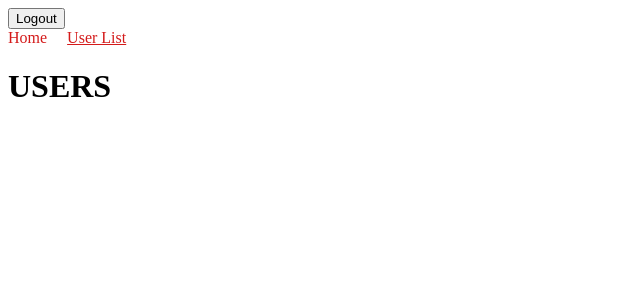
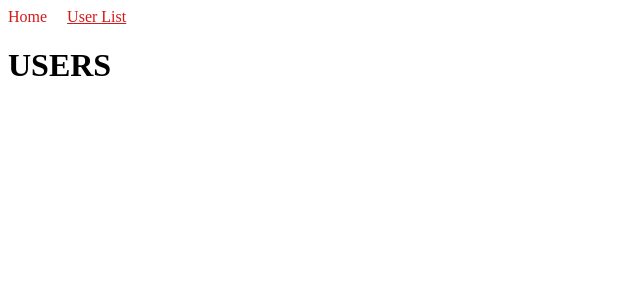
Before and after one commit to alexsylvian/final-project, a React (Create React App) app in the folder client/: page /users in a window 1280 px wide. Shown: the top 300 px of the page, without its empty margins (0-640 px from the left). Built offline with nearby package versions, Linux system fonts and the light colour scheme.

Commit message:
login finished. working on logout

```diff
--- a/client/src/components/Navbar.js
+++ b/client/src/components/Navbar.js
@@ -1,7 +1,7 @@
 import { NavLink } from "react-router-dom";
 import "../Navbar.css"
 
-function NavBar({ onLogout }) {
+function NavBar({ onLogout, user }) {
   function handleLogout() {
     fetch("/logout", {
       method: "DELETE",
@@ -10,7 +10,7 @@ function NavBar({ onLogout }) {
   return (
     <>
     <header>
-      <button onClick={handleLogout}>Logout</button>
+      {user && <button onClick={handleLogout}>Logout</button>}
     </header>
     <nav>
       <NavLink
--- a/client/src/pages/Home.js
+++ b/client/src/pages/Home.js
@@ -11,6 +11,10 @@ function Home() {
 
   function handleLogin(user) {
     setUser(user);
+  }
+
+  function handleLogout(user) {
+    setUser(null)
   }
 
   useEffect(() => {
@@ -36,7 +40,6 @@ function Home() {
     setSearchedProjects(e.target.value);
   }
 
-  // Filter projects based on search query
   const filteredProjects = projects.filter(project =>
     project.name.toLowerCase().includes(searchedProjects.toLowerCase())
   );
@@ -44,7 +47,7 @@ function Home() {
 
   return (
     <div>
-      <NavBar />
+      <NavBar onLogout={handleLogout} user={user}/>
       <h1>Welcome to Your Task Manager!</h1>
       {!user ? (
         <Login onLogin={handleLogin} />
```
